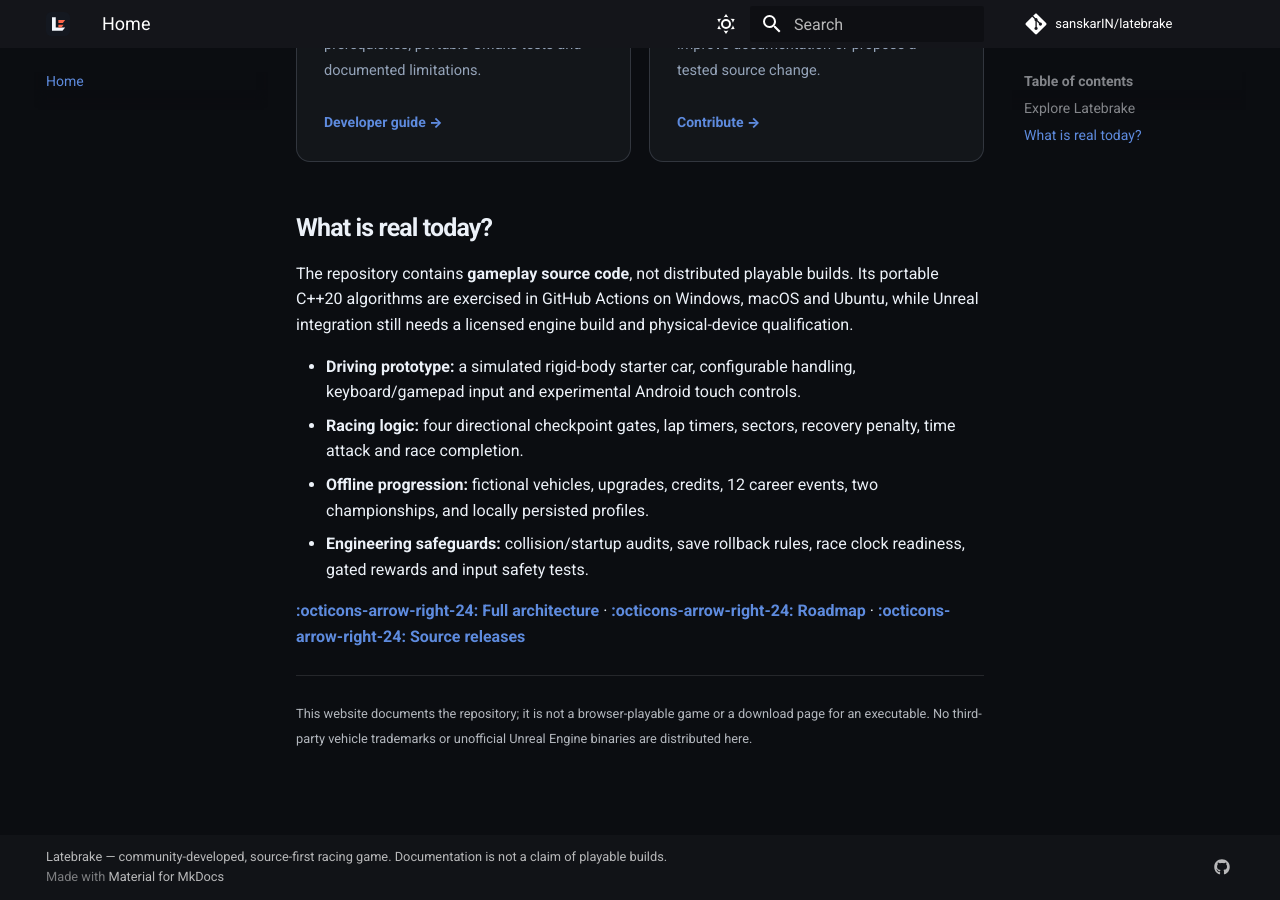
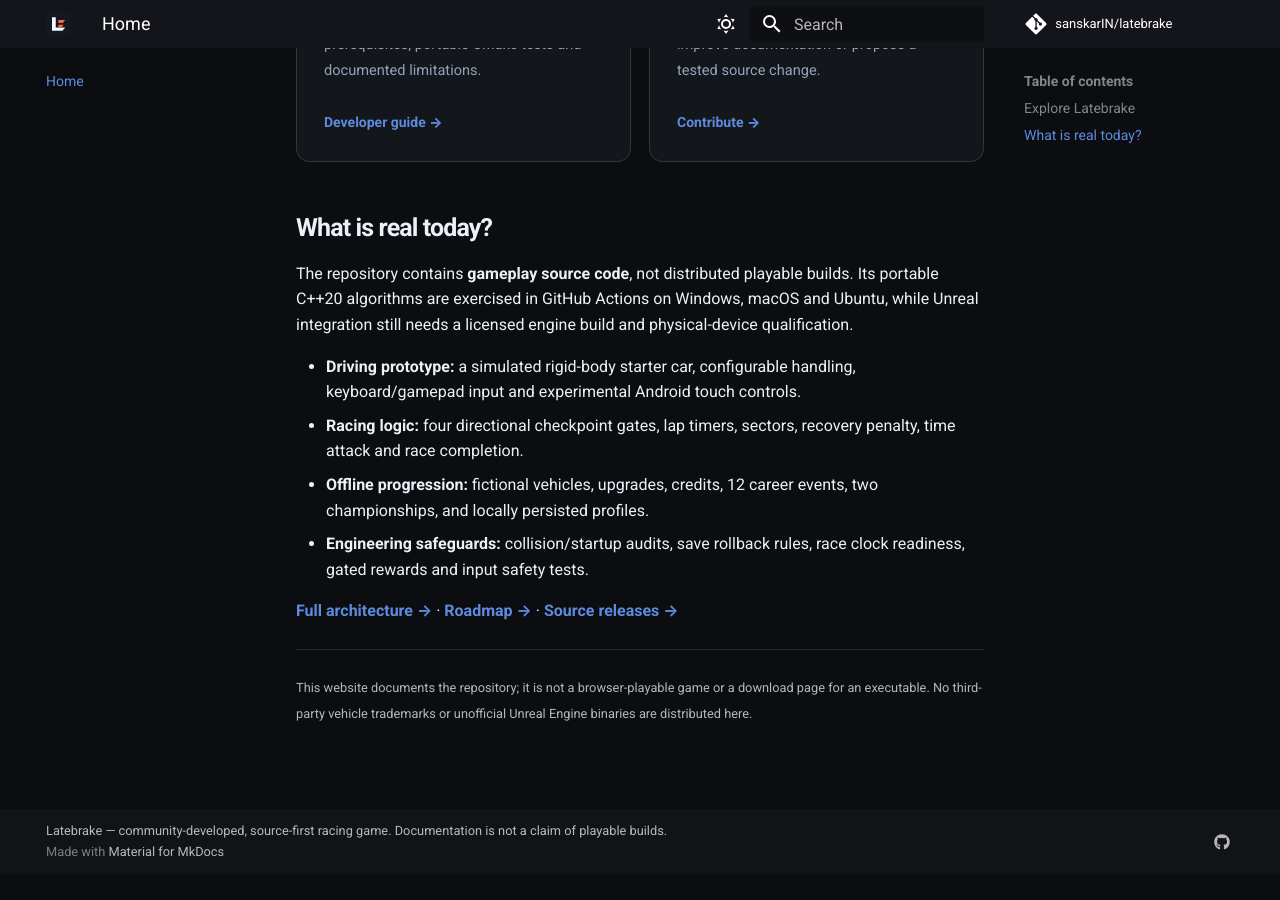
Before and after one commit to sanskarIN/latebrake, an MkDocs documentation site: the page built from docs/index.md, in a window 1280 px wide and 900 px high, scrolled down 1643 px. Built offline with MkDocs 1.6.1 and Material for MkDocs 9.7.7, drawn with Linux system fonts in a browser that asks for light colours; comment, search, counter and statistics services are not loaded; after the commit the page ends 2517 px from its top, so only the background shows below that.

Commit message:
fix(pages): render homepage quick links without unsupported icon shortcodes

```diff
--- a/docs/index.md
+++ b/docs/index.md
@@ -38,7 +38,7 @@ The repository contains **gameplay source code**, not distributed playable build
 - **Offline progression:** fictional vehicles, upgrades, credits, 12 career events, two championships, and locally persisted profiles.
 - **Engineering safeguards:** collision/startup audits, save rollback rules, race clock readiness, gated rewards and input safety tests.
 
-[:octicons-arrow-right-24: Full architecture](ARCHITECTURE.md){ .lb-text-link } · [:octicons-arrow-right-24: Roadmap](ROADMAP.md){ .lb-text-link } · [:octicons-arrow-right-24: Source releases](release-history.md){ .lb-text-link }
+[Full architecture →](ARCHITECTURE.md){ .lb-text-link } · [Roadmap →](ROADMAP.md){ .lb-text-link } · [Source releases →](release-history.md){ .lb-text-link }
 
 ---
 
```
